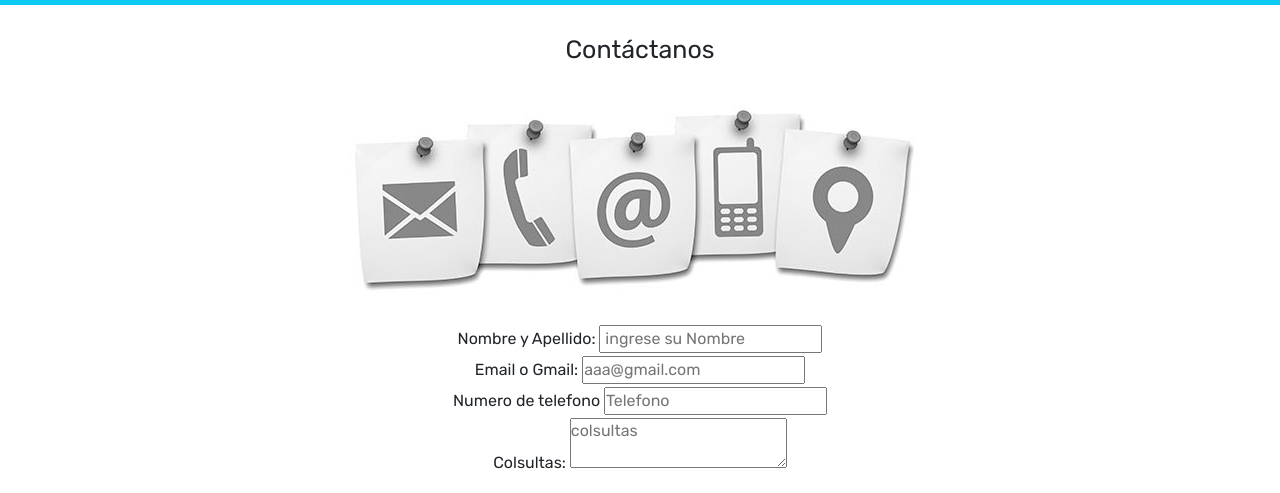
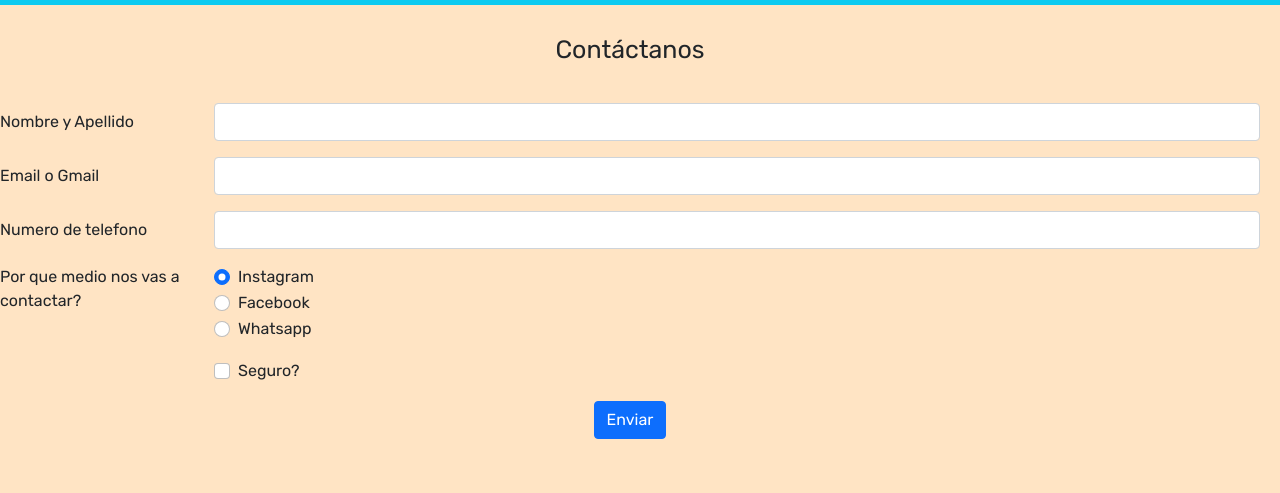
Before and after one commit to agustin10velizz/Mateoliss, a website: page secciones/contacto.html in a window 1280 px wide. Shown: the part 65-558 px from the top of the page. Drawn offline with nearby package versions, Linux system fonts and the light colour scheme.

Commit message:
agregando sass

```diff
--- a/scss/partials/_contacto.scss
+++ b/scss/partials/_contacto.scss
@@ -1,28 +1,21 @@
+.inicio-contacto{
+    background-color: bisque;
+    padding-bottom: 10px;
+    padding-right: 20px;
+}
+
+.boton-contacto{
+  text-align: center;
+  margin-bottom: 50px;
+  text-decoration: none;
+  border-radius: 8px;
+}
+
+
+
 .titulo-contacto {
     text-align: center;
     font-size: 25px;
     padding: 30px;
 
 }
-
-
-.enviar {
-    margin-bottom: 10px;
-    text-align: center;
-}
-
-
-.img-contacto {
-    text-align: center;
-
-}
-
-.texto-contacto {
-    text-align: center;
-    padding-top: 25px;
-    padding-bottom: 25px;
-    display: flex;
-    flex-direction: column;
-    justify-content: space-between;
-    height: 200px;
-}
--- a/scss/partials/_footer.scss
+++ b/scss/partials/_footer.scss
@@ -3,4 +3,5 @@ footer {
     background-image: linear-gradient(to right top, #16d4c8, #00c7df, #00b7f5, #00a3ff, #0089ff, #008cff, #008eff, #0091ff, #00b1ff, #00ccff, #00e5fd, #5ffbf1);
     font-family: 'Varela Round', sans-serif;
     padding-bottom: 2px;
+
 }
--- a/secciones/contacto.html
+++ b/secciones/contacto.html
@@ -50,43 +50,65 @@
 
 
 
-    <section>
+    <section class="inicio-contacto">
         <h2 class="titulo-contacto"> Contáctanos </h2>
 
-        <div class="img-contacto">
-            <img src="../img/contactanos.jpg" alt="">
+        <form>
+          <div class="row mb-3">
+            <label for="inputEmail3" class="col-sm-2 col-form-label">Nombre y Apellido </label>
+            <div class="col-sm-10">
+              <input type="name" class="form-control" id="inputName3">
+            </div>
+          </div>
+          <div class="row mb-3">
+            <label for="inputPassword3" class="col-sm-2 col-form-label">Email o Gmail</label>
+            <div class="col-sm-10">
+              <input type="email" class="form-control" id="inputEmail3">
+            </div>
+          </div>
+          <div class="row mb-3">
+            <label for="inputPassword3" class="col-sm-2 col-form-label">Numero de telefono</label>
+            <div class="col-sm-10">
+              <input type="name" class="form-control" id="inputName3">
+            </div>
+          </div>
+          <fieldset class="row mb-3">
+            <legend class="col-form-label col-sm-2 pt-0">Por que medio nos vas a contactar? </legend>
+            <div class="col-sm-10">
+              <div class="form-check">
+                <input class="form-check-input" type="radio" name="gridRadios" id="gridRadios1" value="option1" checked>
+                <label class="form-check-label" for="gridRadios1">
+                  Instagram
+                </label>
+              </div>
+              <div class="form-check">
+                <input class="form-check-input" type="radio" name="gridRadios" id="gridRadios2" value="option2">
+                <label class="form-check-label" for="gridRadios2">
+                  Facebook
+                </label>
+              </div>
+              <div class="form-check ">
+                <input class="form-check-input" type="radio" name="gridRadios" id="gridRadios3" value="option3" >
+                <label class="form-check-label" for="gridRadios3">
+                 Whatsapp
+                </label>
+              </div>
+            </div>
+          </fieldset>
+          <div class="row mb-3">
+            <div class="col-sm-10 offset-sm-2">
+              <div class="form-check">
+                <input class="form-check-input" type="checkbox" id="gridCheck1">
+                <label class="form-check-label" for="gridCheck1">
+                  Seguro?
+                </label>
+              </div>
+            </div>
+          </div>
+          <div class="boton-contacto">
+          <button type="submit"  class="btn btn-primary">Enviar </button>
         </div>
-
-
-        <form action="#">
-
-            <div class="texto-contacto">
-                <label for="text">Nombre y Apellido:
-                    <input type="text" placeholder=" ingrese su Nombre">
-                </label>
-
-                <label for="email"> Email o Gmail:
-                    <input type="email" placeholder="aaa@gmail.com" name="email">
-                </label>
-
-                <label for="telefono">Numero de telefono
-                    <input type="numero" placeholder="Telefono" name="numero">
-                </label>
-
-                <label for="colsultas"> Colsultas:
-                    <textarea placeholder="colsultas"></textarea>
-                </label>
-            </div>
-
-            <div class="enviar">
-                <input type="submit" value="Enviar">
-                <input type="reset" value="Resetear">
-            </div>
-
         </form>
-
-
-
     </section>
 
     <footer>
```
Also changed, not shown: estilos/style.css.
